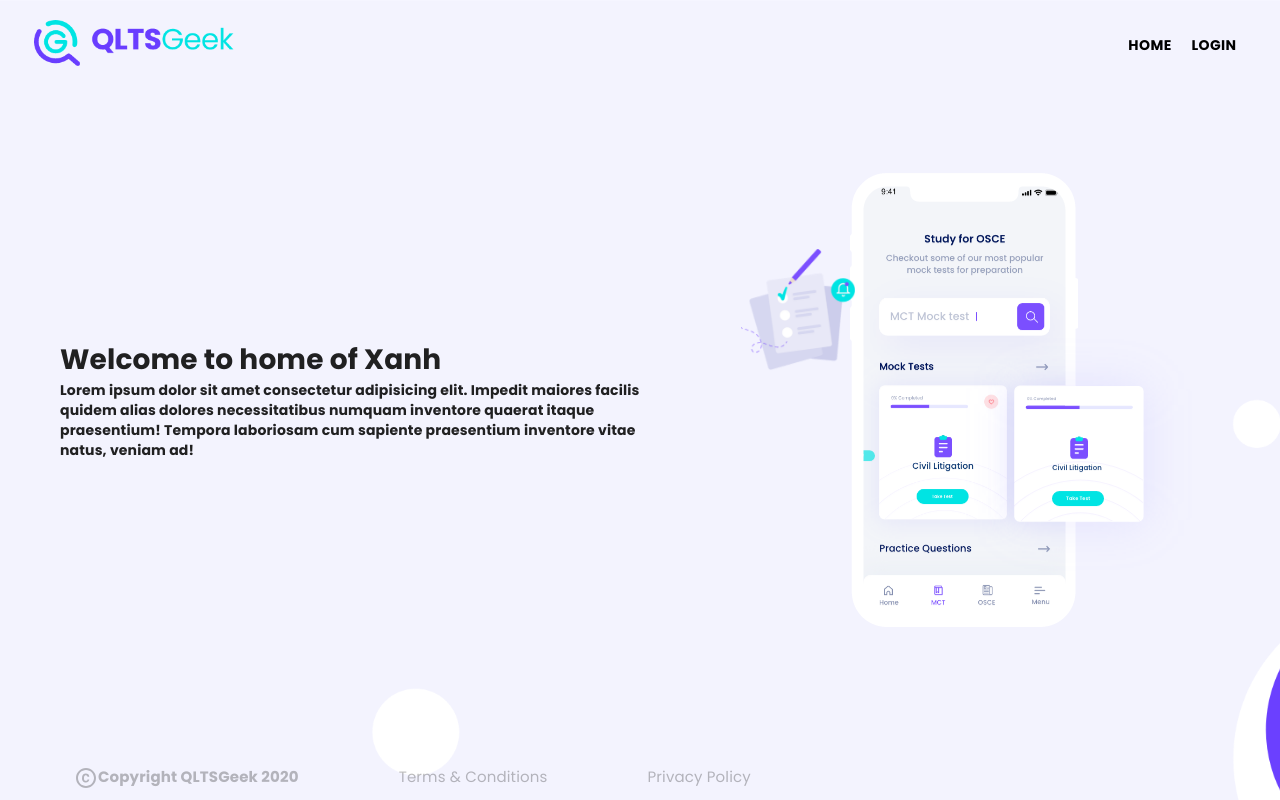
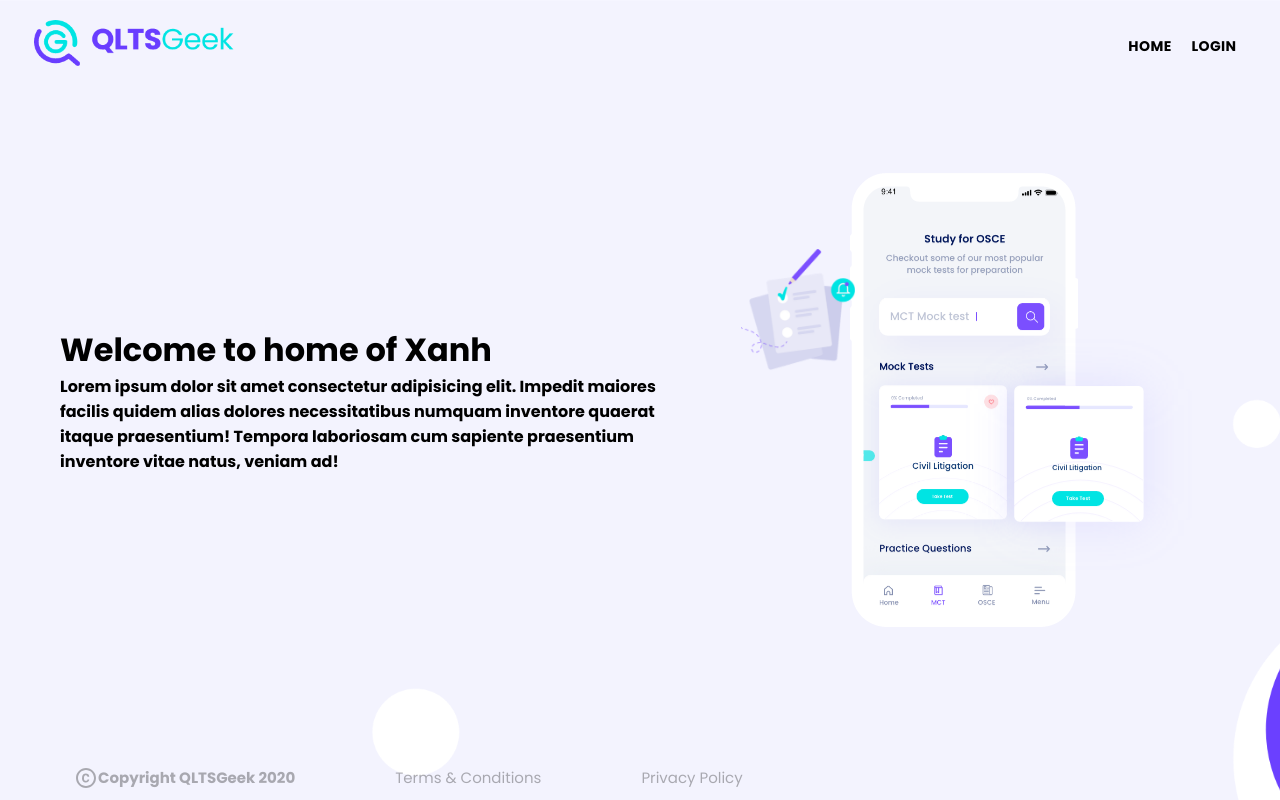
Before and after one commit to Sadioho/Project-Test, a React (Create React App) app: page / in a window 1280 px wide. Built offline with nearby package versions, Linux system fonts and the light colour scheme; no server answers.

Commit message:
update folder and custom buttonV2

```diff
--- a/package.json
+++ b/package.json
@@ -9,6 +9,7 @@
     "@testing-library/jest-dom": "^5.14.1",
     "@testing-library/react": "^11.2.7",
     "@testing-library/user-event": "^12.8.3",
+    "axios": "^0.21.1",
     "node-sass": "^6.0.1",
     "react": "^17.0.2",
     "react-dom": "^17.0.2",
--- a/src/App.js
+++ b/src/App.js
@@ -8,10 +8,11 @@ import {
 import Login from "../src/components/Auth/Login/Login";
 import Signup from "../src/components/Auth/Signup/Signup";
 import Exam from "../src/components/features/Exam/Exam";
-import Main from "../src/components/Layout/Main";
+import Main from "./components/Layout/Main/Main";
 import ListQuestion from "./components/features/ListQuestion/ListQuestion";
-import Header from "./components/Header";
+import Header from "./components/Layout/Header/Header";
 import { _isEmpty } from "./components/helpers/index";
+import axios from "axios";
 
 export const DataApp = React.createContext(null);
 
@@ -25,11 +26,14 @@ export default function App() {
   const [time, setTime] = useState(null);
   const [data, setData] = useState([]);
   const [isLoading, setIsLoading] = useState(false);
+
   async function fetchUsers() {
     const requestUrl = "http://localhost:3000/users";
-    const response = await fetch(requestUrl);
-    const responseJSON = await response.json();
-    setlistUser(responseJSON);
+    // const response = await fetch(requestUrl);
+    // const responseJSON = await response.json();
+    const responseJSON=await axios.get(requestUrl)
+    console.log(responseJSON.data);
+    setlistUser(responseJSON.data);
   }
 
   useEffect(() => {
@@ -96,8 +100,6 @@ export default function App() {
                 listResult={listResult}
                 setListResult={setListResult}
                 setendResult={setendResult}
-
-
               />
             ) : (
               <Redirect to="/" />
--- a/src/components/Header.jsx
+++ b/src/components/Layout/Header/Header.jsx
@@ -8,7 +8,7 @@ import ArrowDropDownIcon from "@material-ui/icons/ArrowDropDown";
 import CopyrightIcon from "@material-ui/icons/Copyright";
 import React from "react";
 import { Link, useHistory } from "react-router-dom";
-import Logo from "../image/logo.png";
+import Logo from "../../../image/logo.png";
 import "./style.scss";
 
 const useStyles = makeStyles((theme) => ({
--- a/src/components/style.scss
+++ b/src/components/Layout/Header/style.scss
@@ -1,5 +1,5 @@
 .header {
-  background-image: url("../image/top-bg.2b2fefa2312499739913.png");
+  background-image: url("../../../image/top-bg.2b2fefa2312499739913.png");
   background-position: center;
   background-repeat: no-repeat;
   background-size: cover;
--- a/src/components/Layout/Main.jsx
+++ b/src/components/Layout/Main/Main.jsx
@@ -2,7 +2,7 @@ import { Container, makeStyles } from "@material-ui/core";
 import React from "react";
 
 import clsx from "clsx";
-import BgTop from "../../image/top-right.png";
+import BgTop from "../../../image/top-right.png";
 
 const useStyles = makeStyles((theme) => ({
   content: {
--- a/src/components/common/button/ButtonV2.jsx
+++ b/src/components/common/button/ButtonV2.jsx
@@ -7,17 +7,16 @@ const styles = makeStyles({
     background: (props) => props.background || "white",
     border: (props) => props.border || 0,
     color: (props) => props.color || "white",
-    width: (props) => props.width || 200,
-    padding: (props) => props.padding || "10px 30px",
+    width: (props) => props.width || 150,
+    padding: (props) => props.padding || "10px",
+    borderRadius: (props) => props.borderRadius,
+    margin: (props) => props.margin || "5px auto",
+    float: (props) => props.float,
     boxShadow: "0 3px 5px 2px rgba(0, 0, 0, .1)",
     textTransform: "capitalize",
-    borderRadius: (props) => props.borderRadius,
-    margin: (props) => props.margin || "5px auto",
     transition: "all 0.5s",
     display: "flex",
-    alignItems:"center",
-
-    float: (props) => props.float,
+    alignItems: "center",
     "&:hover": {
       backgroundColor: (props) => props.backgroundColor || "#ffa726",
       color: "white",
@@ -26,29 +25,9 @@ const styles = makeStyles({
 });
 
 export default function ButtonV2(props) {
-  const {
-    background,
-    width,
-    children,
-    backgroundColor,
-    margin,
-    padding,
-    borderRadius,
-    border,
-    color,
-    float,
-    ...other
-  } = props;
+  const { children, ...other } = props;
   const classes = styles({
-    background,
-    width,
-    backgroundColor,
-    margin,
-    padding,
-    borderRadius,
-    border,
-    color,
-    float,
+    ...other,
   });
   return (
     <Button className={classes.root} {...other}>
--- a/src/components/features/Exam/Exam.jsx
+++ b/src/components/features/Exam/Exam.jsx
@@ -174,9 +174,7 @@ export default function Exam(props) {
                   </ButtonV2>
                   <Link to="/question">
                     <ButtonV2
-                      width="150px"
                       margin="unset"
-                      padding="10px 10px"
                       background="rgb(167, 86, 252)"
                       backgroundColor="#B8B5FF"
                       borderRadius="100px"
--- a/src/components/features/ListQuestion/ListQuestion.jsx
+++ b/src/components/features/ListQuestion/ListQuestion.jsx
@@ -31,7 +31,6 @@ const useStyles = makeStyles((theme) => ({
     display: "flex",
     alignItems: "center",
     justifyContent: "center",
-
   },
   paper: {
     backgroundColor: theme.palette.background.paper,
@@ -39,7 +38,7 @@ const useStyles = makeStyles((theme) => ({
     padding: theme.spacing(2, 4, 3),
     width: "400px",
     textAlign: "center",
-    borderRadius:"10px"
+    borderRadius: "10px",
   },
 }));
 export default function ListQuestion(props) {
@@ -227,28 +226,23 @@ export default function ListQuestion(props) {
         <Container className="list-question__footer_content-1">
           <div className="list-question__footer_content">
             <ButtonV2
-              width="150px"
               margin="unset"
-              padding="10px 10px"
               background="#7b4fff"
               backgroundColor="#B8B5FF"
               borderRadius="100px"
               onClick={minus}
-              disabled={numberQuestion===0 ? true : false}
+              disabled={numberQuestion === 0 ? true : false}
             >
               <ArrowLeftIcon />
               Quay Lại
             </ButtonV2>
             <ButtonV2
-              width="150px"
               margin="0 10px"
-              padding="10px 10px"
               background="#7b4fff"
               backgroundColor="#B8B5FF"
               borderRadius="100px"
               onClick={plus}
-              disabled={numberQuestion === data.length-1 ? true : false}
-
+              disabled={numberQuestion === data.length - 1 ? true : false}
             >
               Câu kế tiếp
               <ArrowRightIcon />
@@ -266,7 +260,7 @@ export default function ListQuestion(props) {
                   onChange={(e) =>
                     setCheck(e.target.checked, data[numberQuestion].id)
                   }
-                  name="checkedA"
+                  name="checked"
                 />
               }
               label="Xem lại"
@@ -314,9 +308,7 @@ export default function ListQuestion(props) {
             <p>Bạn đồng ý nộp bài ?? </p>
             <div className="modal-button">
               <ButtonV2
-                width="150px"
                 margin="0 10px"
-                padding="10px 10px"
                 background="#7b4fff"
                 backgroundColor="#B8B5FF"
                 borderRadius="100px"
@@ -325,14 +317,11 @@ export default function ListQuestion(props) {
                 Nộp bài
               </ButtonV2>
               <ButtonV2
-                width="150px"
                 margin="0 10px"
-                padding="10px 10px"
                 background="#7b4fff"
                 backgroundColor="#B8B5FF"
                 borderRadius="100px"
                 onClick={handleClose}
-
               >
                 Làm tiếp
               </ButtonV2>
--- a/src/components/features/ListQuestion/style.scss
+++ b/src/components/features/ListQuestion/style.scss
@@ -79,6 +79,10 @@
         border-radius: 5px;
         margin: 1%;
         transition: all 0.5s;
+        &:hover{
+          background-color: #FF495C;
+          color:white;
+        }
     }
   }
   .icon-dots{
--- a/src/index.js
+++ b/src/index.js
@@ -1,25 +1,6 @@
-import { createTheme, CssBaseline, ThemeProvider } from "@material-ui/core";
 import React from "react";
 import ReactDOM from "react-dom";
 import App from "./App";
 import "./index.scss";
 
-const theme = createTheme({
-  overrides: {
-    MuiCssBaseline: {
-      "@global": {
-        html: {
-          WebkitFontSmoothing: "auto",
-        },
-      },
-    },
-  },
-});
-
-ReactDOM.render(
-  <ThemeProvider theme={theme}>
-    <CssBaseline />
-    <App />
-  </ThemeProvider>,
-  document.getElementById("root")
-);
+ReactDOM.render(<App></App>, document.getElementById("root"));
```
Also changed, not shown: 1 other file (tests, documents, lock files or other folders).
